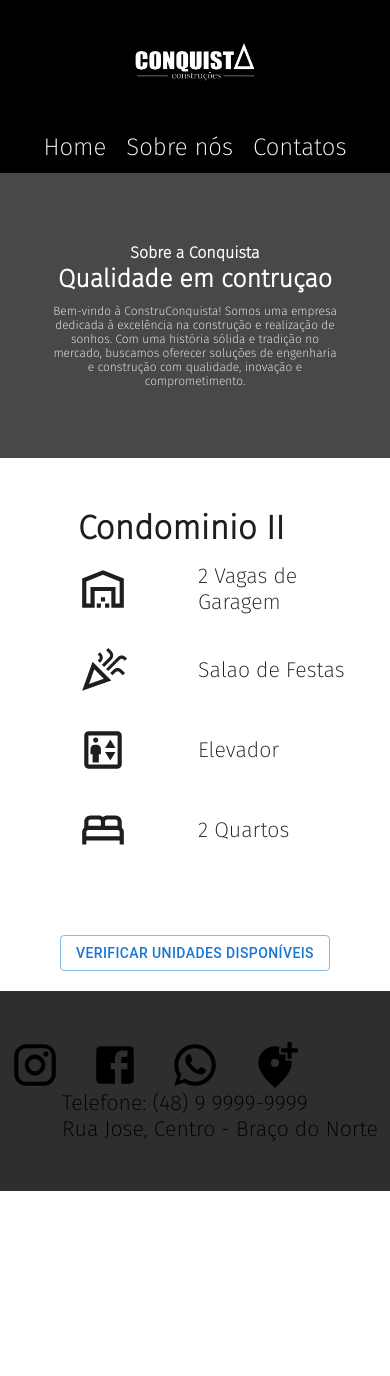
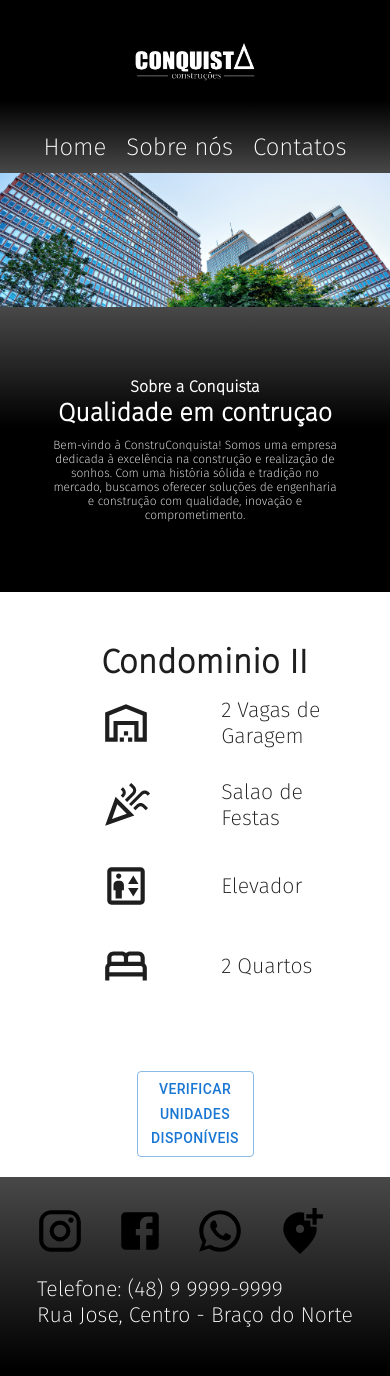
Before and after one commit to TenorioNestor/conquista, a Next.js app: page / in a window 390 px wide. Before the commit the page ends 1191 px from the top, so only its background shows below. Built offline with nearby package versions, Linux system fonts and the light colour scheme.

Commit message:
Corrigindo a responsividade

```diff
--- a/src/components/Carrocel/styles.module.css
+++ b/src/components/Carrocel/styles.module.css
@@ -11,7 +11,7 @@
 }
 
 @media screen and (max-width:1048px){
-    .foto{
+    /* .foto{
         display: none;
-    }
+    } */
 }
--- a/src/components/Condominios/index.js
+++ b/src/components/Condominios/index.js
@@ -32,7 +32,9 @@ export default function Condominios() {
           </div>
         </div>
         <div className={styles.buttondiv}>
-          <Button variant="outlined" className={styles.button}>Verificar unidades disponíveis</Button>
+          <Button variant="outlined" className={styles.button}>
+            Verificar unidades disponíveis
+          </Button>
         </div>
 
       </section>
--- a/src/components/Condominios/styles.module.css
+++ b/src/components/Condominios/styles.module.css
@@ -50,9 +50,35 @@
     border-radius: 10px;
     color: #1E1E1E;
 }
+.buttondiv :hover{
+    padding: 10px 100px;
+    border: 2px solid #1E1E1E ;
+    border-radius: 10px;
+    color: #1E1E1E;
+    background-color: #969696;
+}
 
 @media screen and (max-width:1048px) {
+    .section{
+        display: flex;
+        align-items: center;
+        justify-content: center;
+        flex-direction: column;
+    }
     .imagem{
         display: none;
     }
+    .buttondiv{
+        display: flex;
+        align-items: center;
+        justify-content: center;
+        width: 30%;
+        font-size: 12pt;
+    }
+    .button{
+        text-align: center;
+        display: flex;
+        align-items: center;
+        flex-direction: row;
+    }
 }
--- a/src/components/Footer/styles.module.css
+++ b/src/components/Footer/styles.module.css
@@ -3,8 +3,8 @@
     align-items: center;
     justify-content: center;
     flex-direction: row;
-    background-color: #2E2E2E;
-    height: 200px;
+    background: rgb(0,0,0);
+    background: linear-gradient(0deg, rgba(0,0,0,1) 4%, rgba(72,72,72,1) 100%);    height: 200px;
     width: 100%;
     margin-bottom: 0;
 }
@@ -36,7 +36,17 @@
         display: none;
     }
     .redes{
+        margin: 0px;
+        padding: 0px;
         display: flex;
         flex-direction: row;
     }
+    .contatos{
+        margin: 20px 0px ;
+        padding: 0px;
+    }
+    .contatos p{
+        color: #fff;
+    }
+
 }
--- a/src/components/Header/styles.module.css
+++ b/src/components/Header/styles.module.css
@@ -4,8 +4,8 @@
     flex-direction: row;
     align-items: centers;
     justify-content: space-between;
-    background-color: black;
-}
+    background: rgb(0,0,0);
+    background: linear-gradient(180deg, rgba(0,0,0,1) 58%, rgba(72,72,72,1) 100%);}
 .nav{
     display: flex;
     flex-direction: row;
--- a/src/styles/Home.module.css
+++ b/src/styles/Home.module.css
@@ -12,8 +12,8 @@
   display: flex;
   justify-content: center;
   justify-content: space-between;
-  background-color: #484848;
-  width: 100%;
+  background: rgb(0,0,0);
+  background: linear-gradient(0deg, rgba(0,0,0,1) 58%, rgba(72,72,72,1) 100%);  width: 100%;
   height: 400px;
 }
 .logo{
```
